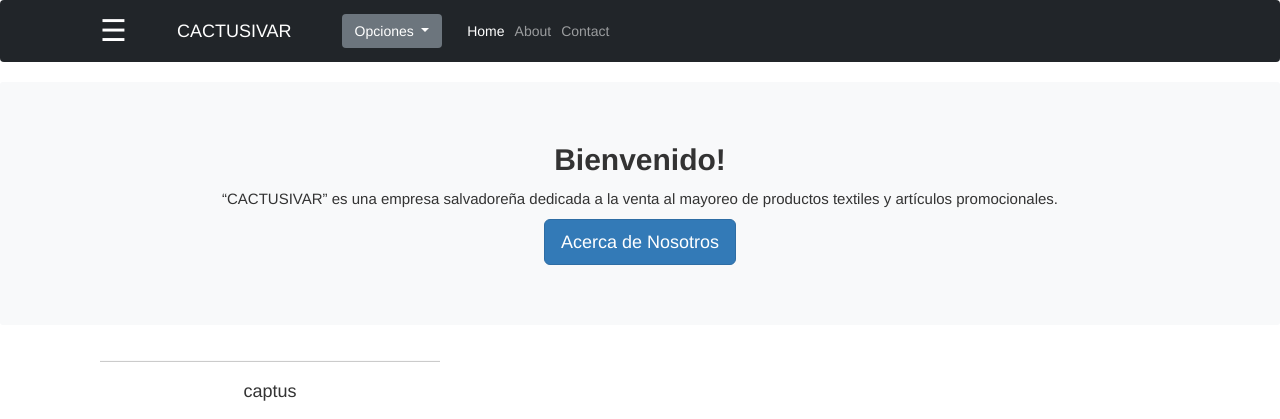
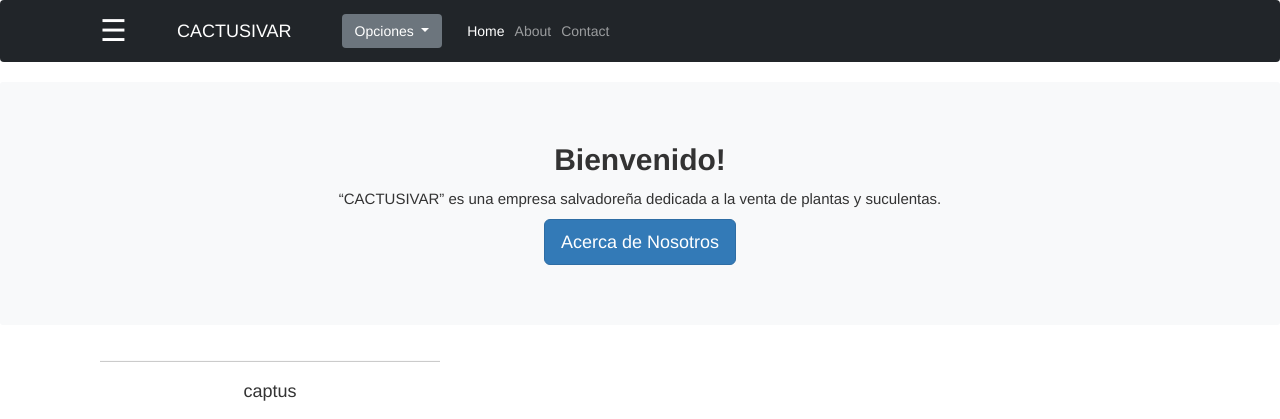
Before and after one commit to TheGrimReaper97/CACTUSIVAR, a PHP site: page /usuario.php in a window 1280 px wide. Shown: the top 419 px of the page. Run offline with PHP 8.4, Linux system fonts and the light colour scheme; some libraries are stand-ins or nearby versions.

Commit message:
Update usuario.php

```diff
--- a/usuario.php
+++ b/usuario.php
@@ -78,8 +78,8 @@
                 <div  class="p-4 p-lg-5 bg-light rounded-3 text-center">
                     <div  class="m-4 m-lg-5">
                         <h1 class="display-5 fw-bold">Bienvenido!</h1>
-                        <p class="fs-4">“CACTUSIVAR” es una empresa salvadoreña dedicada a la venta al mayoreo de productos textiles
-                            y artículos promocionales.
+                        <p class="fs-4">“CACTUSIVAR” es una empresa salvadoreña dedicada a la venta de plantas
+                            y suculentas.
                             </p>
                         <a class="btn btn-primary btn-lg" href="#!">Acerca de Nosotros</a>
                     </div>
```
